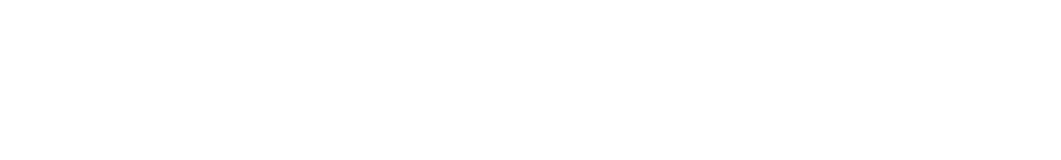
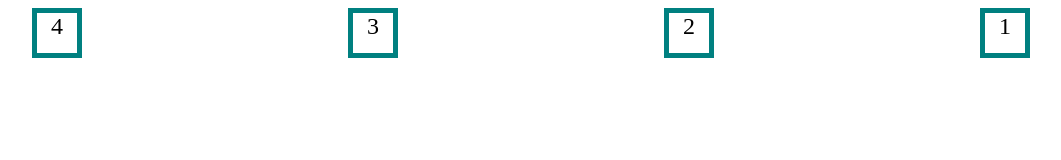
Before and after one commit to vikFgit/16_05_flex, a plain HTML site: page index.html in a window 1280 px wide. Shown: the whole page, without its empty margins (109-1170 px from the left). Drawn offline with Linux system fonts and the light colour scheme.

Commit message:
Example flex divs

```diff
--- a/assets/css/style.css
+++ b/assets/css/style.css
@@ -1,3 +1,20 @@
 *{
-
+  box-sizing: border-box;
 }
+.container{
+  border: 3px solid teal;
+}
+.item{
+ width: 50px;
+ height: 50px;
+ border: 5px solid teal;
+ background-color: #fff;
+ text-align: center;
+ font-size: 1.5em;
+}
+.flex-parent{
+  min-height: 90vh;
+  display: flex;
+  flex-direction: row-reverse;
+  justify-content: space-around;
+}
--- a/index.html
+++ b/index.html
@@ -8,6 +8,27 @@
   <link rel="stylesheet" href="./assets/css/style.css">
 </head>
 <body>
-
+  <div class="conteiner flex-parent">
+    <div class="item">1</div>
+    <div class="item">2</div>
+    <div class="item">3</div>
+    <div class="item">4</div>
+    <!-- <div class="item">5</div>
+    <div class="item">6</div>
+    <div class="item">7</div>
+    <div class="item">8</div>
+    <div class="item">9</div>
+    <div class="item">10</div>
+    <div class="item">11</div>
+    <div class="item">12</div>
+    <div class="item">13</div>
+    <div class="item">14</div>
+    <div class="item">15</div>
+    <div class="item">16</div>
+    <div class="item">17</div>
+    <div class="item">18</div>
+    <div class="item">19</div>
+    <div class="item">20</div> -->
+  </div>
 </body>
 </html>
```
